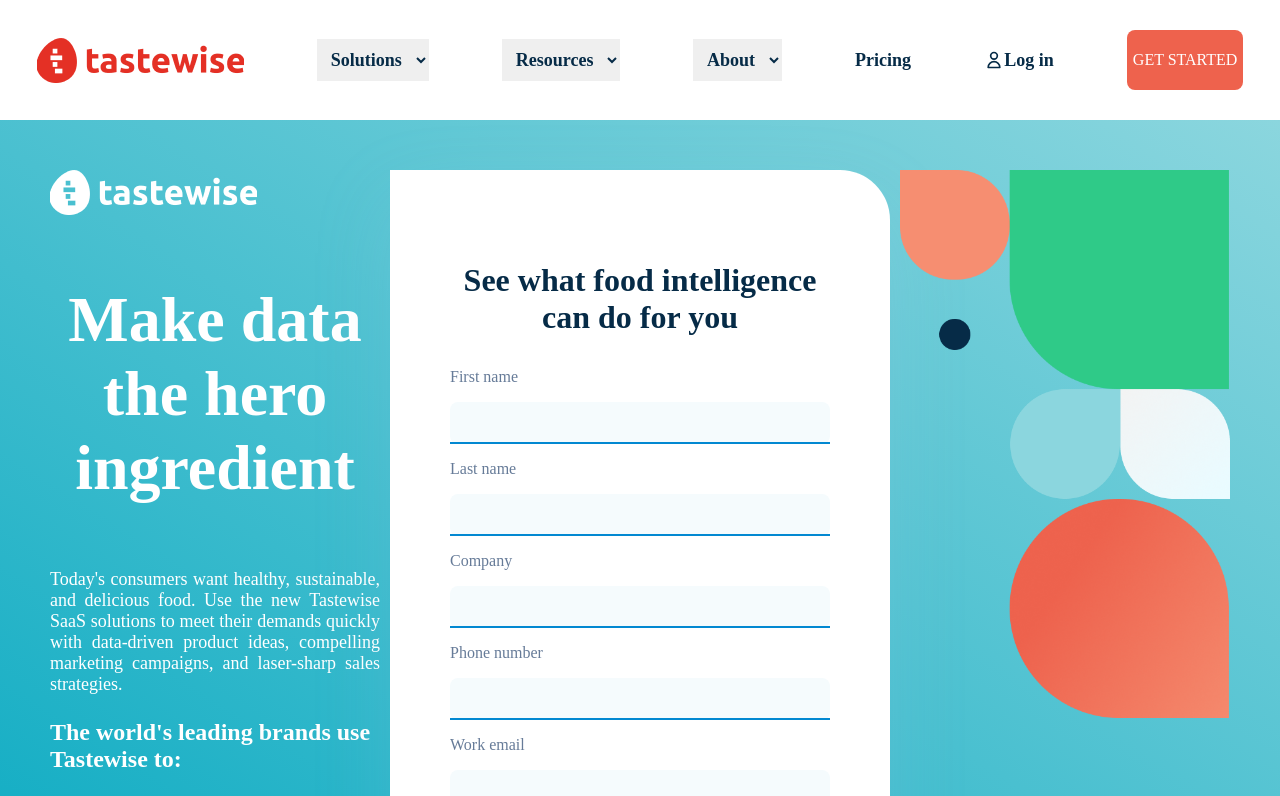
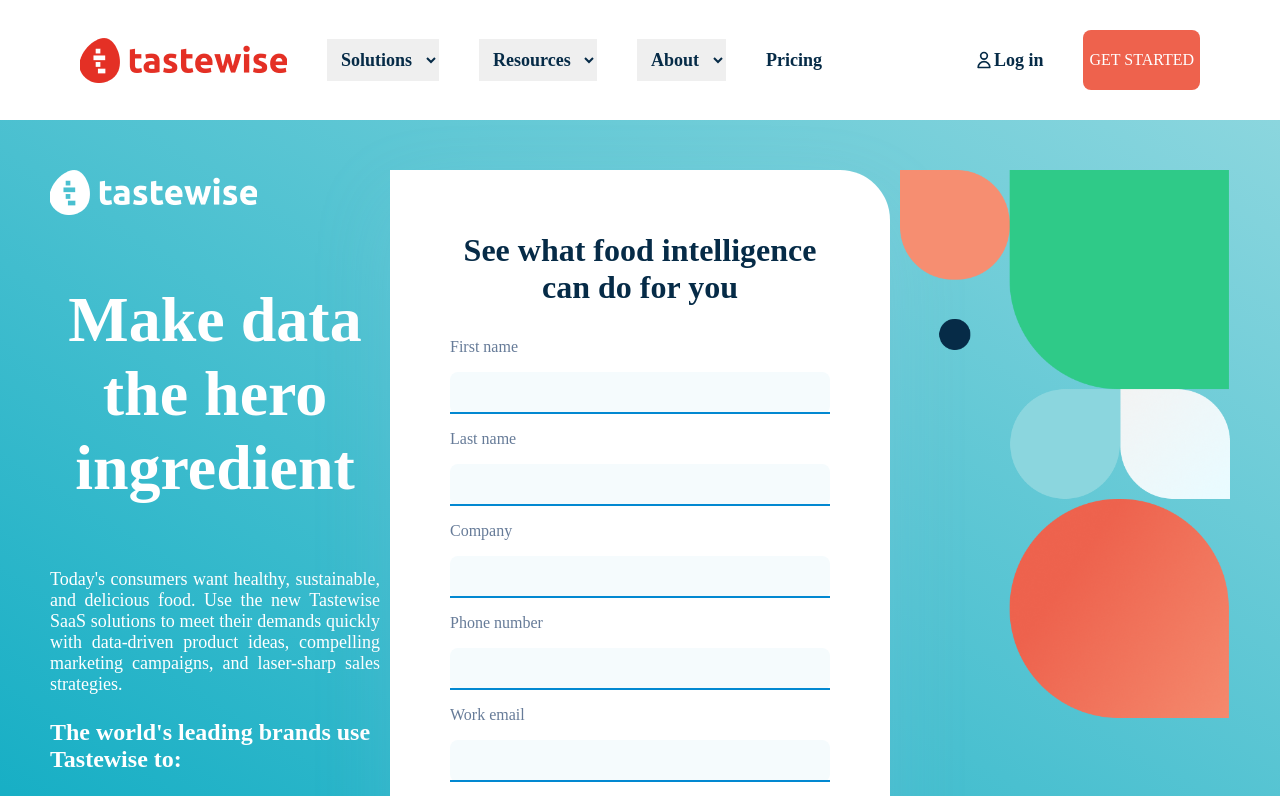
Before and after one commit to Arthur7711/tastewise, a Next.js app: page / in a window 1280 px wide. Shown: the top 796 px of the page. Built offline with nearby package versions, Linux system fonts and the light colour scheme.

Commit message:
feat:(home page)

```diff
--- a/components/header/Header.js
+++ b/components/header/Header.js
@@ -8,6 +8,7 @@
 export default function Header() {
   return (
     <header className={styles.header}>
+      <div className={styles.left}>
         <div style={{ height: 100, display: "flex", alignItems: "center" }}>
           <Image src={logo} alt="logo" />
         </div>
@@ -15,7 +16,11 @@
         <MySelect values={["Resources", 2, 3]} />
         <MySelect values={["About", 2, 3]} />
         <p>Pricing</p>
-      <div style={{ display: "flex", alignItems: "center", cursor: "pointer" }}>
+      </div>
+      <div className={styles.right}>
+        <div
+          style={{ display: "flex", alignItems: "center", cursor: "pointer" }}
+        >
           <svg
             style={{ width: "20px", height: "20px" }}
             xmlns="http://www.w3.org/2000/svg"
@@ -33,6 +38,7 @@
           <p>Log in</p>
         </div>
         <SimpleBTN title="Get started" />
+      </div>
     </header>
   );
 }
--- a/components/header/Header.module.css
+++ b/components/header/Header.module.css
@@ -4,9 +4,26 @@
   background: #ffffff;
   box-shadow: 0px 8px 51px rgba(0, 0, 0, 0.04);
   display: flex;
-  justify-content: space-around;
+  justify-content: space-between;
   align-items: center;
   color: #062b47;
   font-weight: 550;
   font-size: 18px;
+  padding: 0 5rem;
 }
+.left {
+  display: flex;
+  justify-content: space-around;
+  align-items: center;
+}
+.left > * {
+  margin-right: 40px;
+}
+.right {
+  display: flex;
+  justify-content: space-around;
+  align-items: center;
+}
+.right > * {
+  margin-left: 40px;
+}
--- a/styles/Home.module.css
+++ b/styles/Home.module.css
@@ -47,7 +47,7 @@
   box-shadow: 0px 30px 80px rgba(176, 204, 225, 0.15);
   width: 500px;
   height: 850px;
-  padding: 60px;
+  padding: 30px 60px 60px 60px;
   justify-self: center;
 }
 .inputText {
```
Lines whose indentation alone changed are shown as unchanged.
